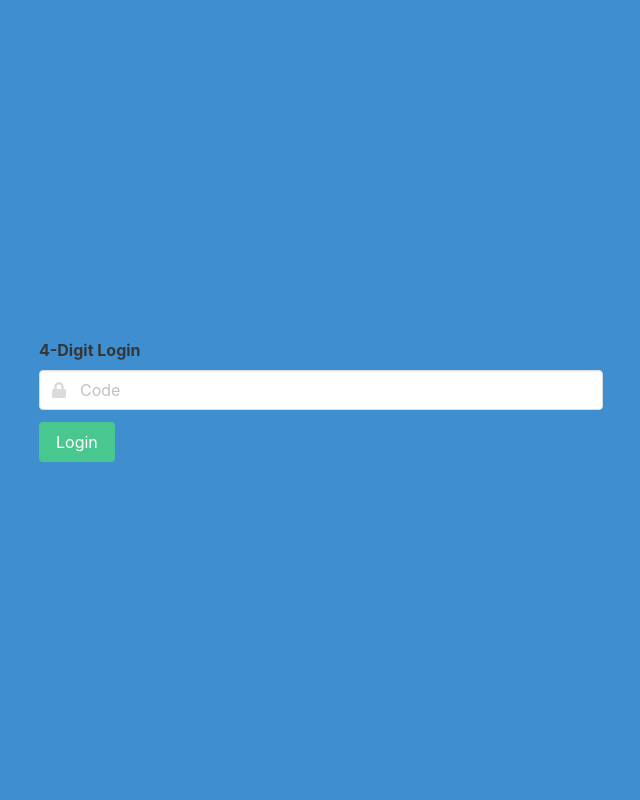
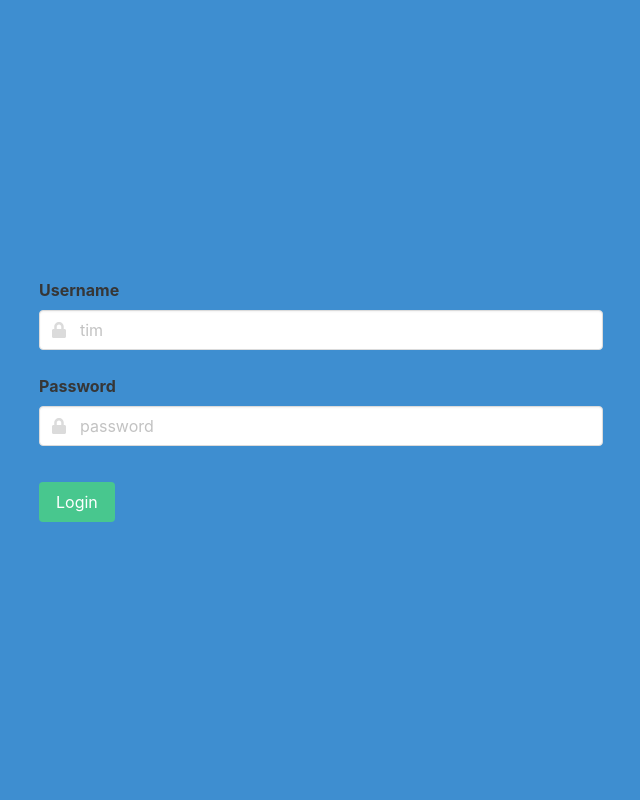
Before and after one commit to Callama/callama.dev, a Flask app: page /signup in a window 1280 px wide. Shown: the whole page, without its empty margins (319-959 px from the left). Run offline with Flask 2, Linux system fonts and the light colour scheme; some libraries are stand-ins or nearby versions.

Commit message:
test username

```diff
--- a/auth.py
+++ b/auth.py
@@ -34,6 +34,7 @@ def signupRoute():
 def signupPostRoute():
    # email = request.form['email']
     password = request.form['password']
+    username = request.form['username']
     #username = request.form['username']
     #return f"{email}, {password},{username}"
     return f"{password}"
--- a/misc/templates/test_signup.html
+++ b/misc/templates/test_signup.html
@@ -17,22 +17,40 @@
           <div class="column is-half">
             <form method="POST">
               <div class="field">
-                <label class="label">4-Digit Login</label>
+                <label class="label">Username</label>
                 <p class="control has-icons-left">
-                  <input class="input" type="password" name="password" placeholder="Code", autocomplete="current-password" required type="number">
+                  <input class="input" type="username" name="username" placeholder="tim", autocomplete="username">
                   <span class="icon is-small is-left">
                     <i class="fas fa-lock"></i>
                   </span>
                 </p>
               </div>
-              <div class="field" name=""password>
-                <p class="control">
-                  <button type="submit" class="button is-success">
-                    Login
-                  </button>
+
+            </form>
+            <br>
+
+            <form method="POST">
+              <div class="field">
+                <label class="label">Password</label>
+                <p class="control has-icons-left">
+                  <input class="input" type="password" name="password" placeholder="password", autocomplete="current-password" required type="number">
+                  <span class="icon is-small is-left">
+                    <i class="fas fa-lock"></i>
+                  </span>
                 </p>
               </div>
+                <br>
+                  <p class="control">
+                    <button type="submit" class="button is-success">
+                      Login
+                    </button>
+                  </p>
+                </div>
+              </div>
             </form>
+
+
+
           </div>
         </div>
       </div>
```
